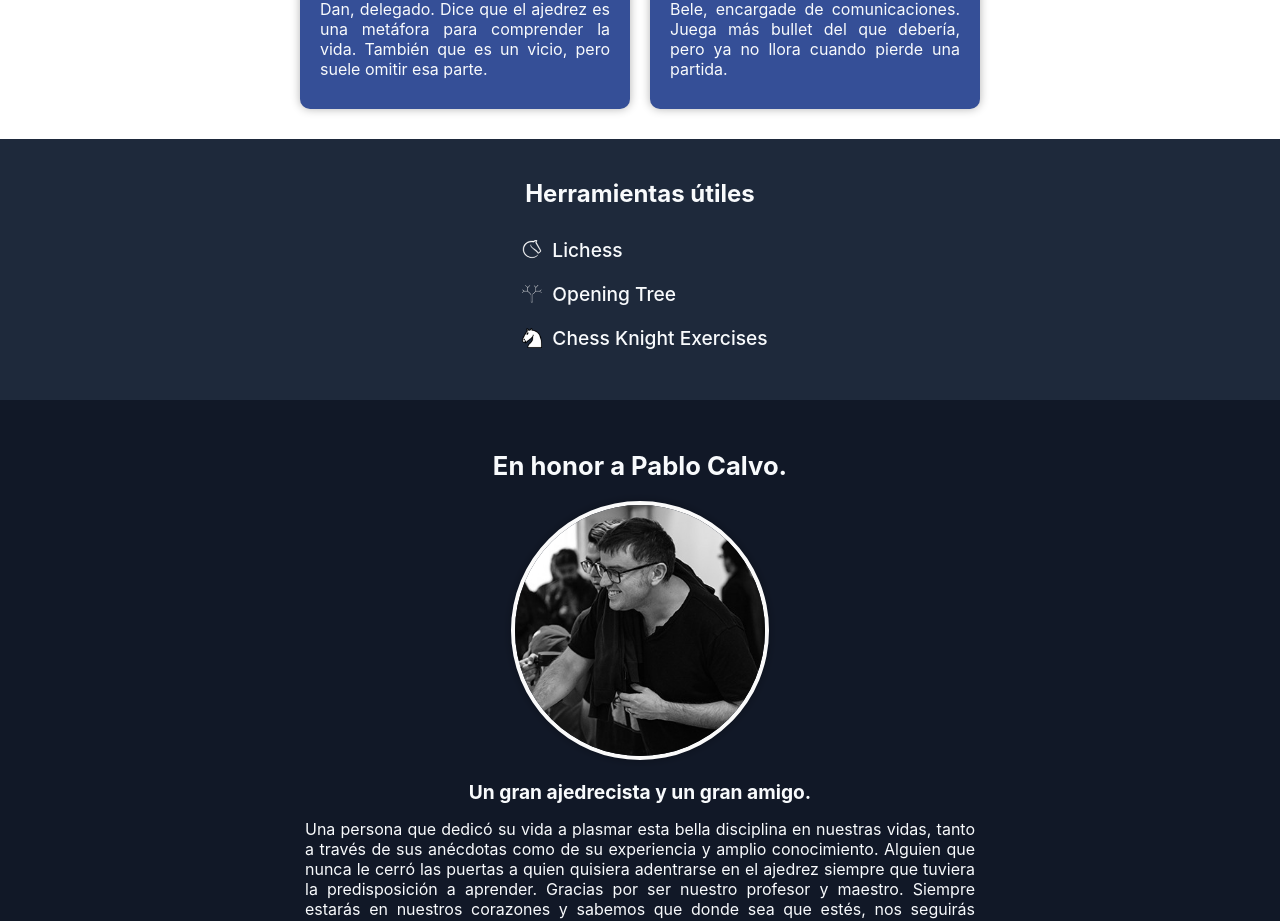
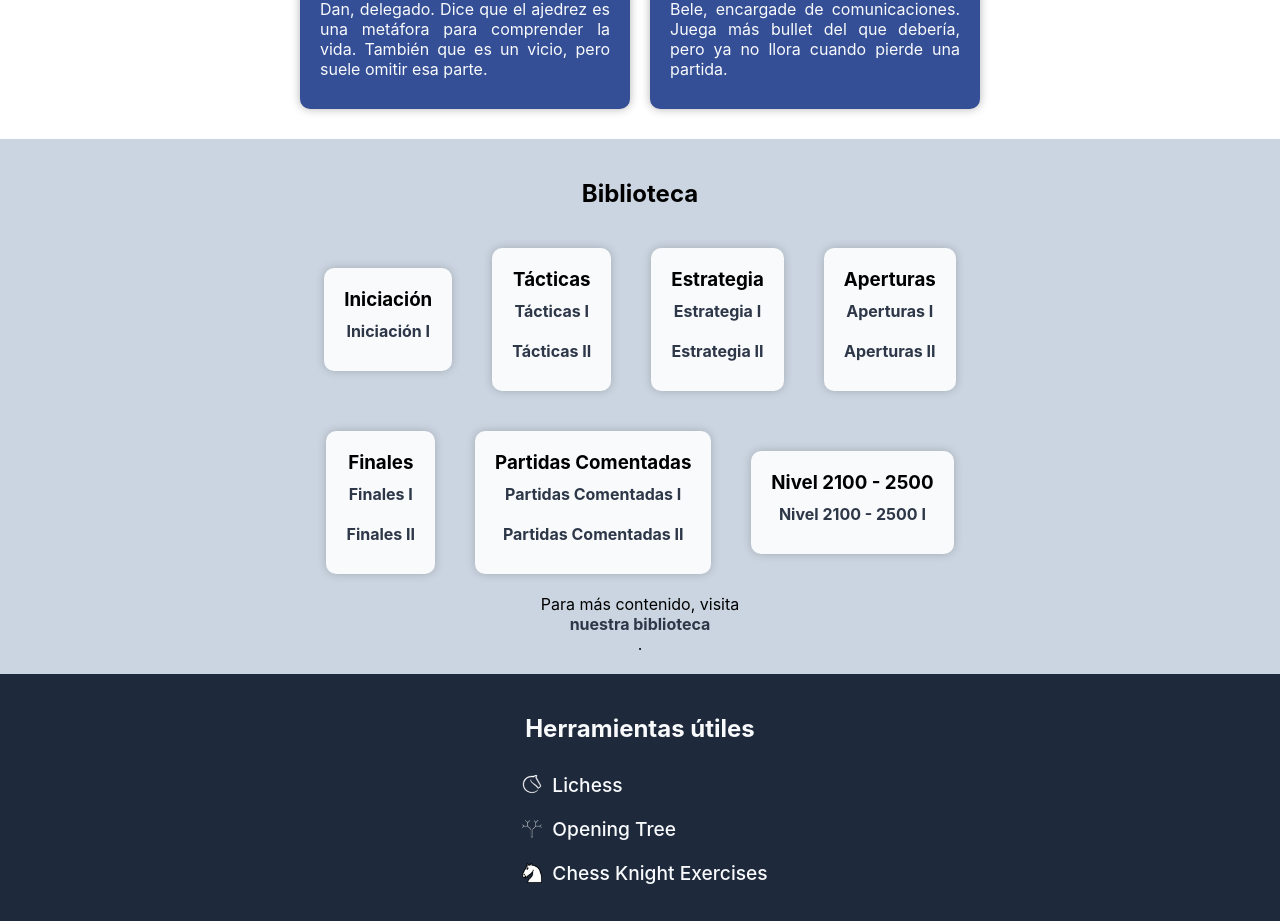
Before and after one commit to Ajedrez-UC/ajedrez-uc, a React (Create React App) app: page / in a window 1280 px wide. Shown: the part 1060-1981 px from the top of the page. Built offline with nearby package versions, Linux system fonts and the light colour scheme.

Commit message:
ft: library

```diff
--- a/src/App.tsx
+++ b/src/App.tsx
@@ -4,6 +4,7 @@ import WhoAreWe from "./components/WhoAreWe";
 import People from "./components/People";
 import PabloCalvo from "./components/PabloCalvo";
 import ChessTools from "./components/ChessTools";
+import Library from "./components/Library";
 import Footer from "./components/Footer";
 
 function App() {
@@ -12,6 +13,7 @@ function App() {
       <PageTitle/>
       <WhoAreWe/>
       <People/>
+      <Library/>
       <ChessTools/>
       <PabloCalvo/>
       <Footer/>
--- /dev/null
+++ b/src/components/Library.tsx
@@ -0,0 +1,97 @@
+import styled from "styled-components";
+import library from "../data/library.json";
+
+function Library(){
+    const stringify = (str: any) => JSON.stringify(str).trim().replace(/"/g, "");
+    const transformIndex = (index: number) => "I".repeat(index + 1);
+    return(
+    <Container >
+        <SubContainer>
+            <h2>Biblioteca</h2>
+            <ChapterContainer>
+            {library.map((chapter, index) => (
+                <Chapter key={index}>
+                    <h3>{chapter.title}</h3>
+                    {chapter.books.map((content, index) => (
+                        <Content key={index}>
+                            <Link href={stringify(content)} target="_blank" rel="noreferrer">{chapter.title} {transformIndex(index)}</Link>
+                        </Content>
+                    ))}
+                </Chapter>
+            ))}
+            </ChapterContainer>
+            Para más contenido, visita
+            <Link href="https://onedrive.live.com/?authkey=%21AFb3TEzsdh4k67s&id=5E5B60C097FB962E%211951&cid=5E5B60C097FB962E"
+            target="_blank" rel="noreferrer">
+                nuestra biblioteca</Link>.
+        </SubContainer>
+    </Container>
+    )
+
+}
+
+export default Library;
+
+const ChapterContainer = styled.div`
+    display: flex;
+    flex-direction: row;
+    align-items: center;
+    justify-content: center;
+    flex-wrap: wrap;
+`;
+
+
+
+const Chapter = styled.div`
+    display: flex;
+    flex-direction: column;
+    align-items: center;
+    justify-content: center;
+    margin: 20px;
+    padding: 20px;
+    border-radius: 10px;
+    background-color: #f8fafc;
+    box-shadow: 0 0 10px 0 rgba(0, 0, 0, 0.2);
+    & h3 {
+        margin: 0;
+    }
+`;
+
+const Link = styled.a`
+    color: #2d3748;
+    text-decoration: none;
+    display: inline-flex;
+    align-items: center;
+    font-weight: bold;
+    cursor: pointer;
+    &:hover {
+        filter: brightness(1.2);
+        text-decoration: underline;
+}`;
+
+
+const Content = styled.div`
+    display: flex;
+    flex-direction: row;
+    align-items: center;
+    justify-content: center;
+    margin: 10px 0;
+`;
+
+const Container = styled.div`
+    display: flex;
+    flex-direction: column;
+    align-items: center;
+    justify-content: center;
+    width: 100%;
+    background-color: #cbd5e1;
+`;
+
+const SubContainer = styled.div`
+    display: flex;
+    flex-direction: column;
+    align-items: center;
+    justify-content: center;
+    max-width: 700px;
+    margin: 20px 10px;
+`;
--- /dev/null
+++ b/src/data/library.json
@@ -0,0 +1,53 @@
+[
+    {
+        "title": "Iniciación",
+        "books": ["https://onedrive.live.com/?authkey=%21AFb3TEzsdh4k67s&id=5E5B60C097FB962E%211952&cid=5E5B60C097FB962E"]
+    },
+    {
+        "title": "Tácticas",
+        "books": [
+            "https://onedrive.live.com/?authkey=%21AFb3TEzsdh4k67s&id=5E5B60C097FB962E%211956&cid=5E5B60C097FB962E",
+            "https://onedrive.live.com/?authkey=%21AFb3TEzsdh4k67s&id=5E5B60C097FB962E%211961&cid=5E5B60C097FB962E"
+
+        ]
+    },
+    {
+        "title": "Estrategia",
+        "books": [
+            "https://onedrive.live.com/?authkey=%21AFb3TEzsdh4k67s&id=5E5B60C097FB962E%211952&cid=5E5B60C097FB962E",
+            "https://onedrive.live.com/?authkey=%21AFb3TEzsdh4k67s&id=5E5B60C097FB962E%211958&cid=5E5B60C097FB962E"
+
+        ]
+    },
+    {
+        "title": "Aperturas",
+        "books": [
+            "https://onedrive.live.com/?authkey=%21AFb3TEzsdh4k67s&id=5E5B60C097FB962E%211957&cid=5E5B60C097FB962E",
+            "https://onedrive.live.com/?authkey=%21AFb3TEzsdh4k67s&id=5E5B60C097FB962E%211963&cid=5E5B60C097FB962E"
+
+        ]
+    },
+    {
+        "title": "Finales",
+        "books": [
+            "https://onedrive.live.com/?authkey=%21AFb3TEzsdh4k67s&id=5E5B60C097FB962E%211954&cid=5E5B60C097FB962E",
+            "https://onedrive.live.com/?authkey=%21AFb3TEzsdh4k67s&id=5E5B60C097FB962E%211959&cid=5E5B60C097FB962E"
+
+        ]
+    },
+    {
+        "title": "Partidas Comentadas",
+        "books": [
+            "https://onedrive.live.com/?authkey=%21AFb3TEzsdh4k67s&id=5E5B60C097FB962E%211955&cid=5E5B60C097FB962E",
+            "https://onedrive.live.com/?authkey=%21AFb3TEzsdh4k67s&id=5E5B60C097FB962E%211960&cid=5E5B60C097FB962E"
+
+        ]
+    },
+    {
+        "title": "Nivel 2100 - 2500",
+        "books": [
+            "https://onedrive.live.com/?authkey=%21AFb3TEzsdh4k67s&id=5E5B60C097FB962E%211962&cid=5E5B60C097FB962E"
+        ]
+    }
+
+]
```
